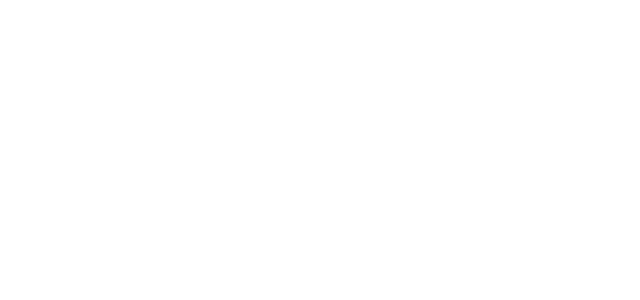
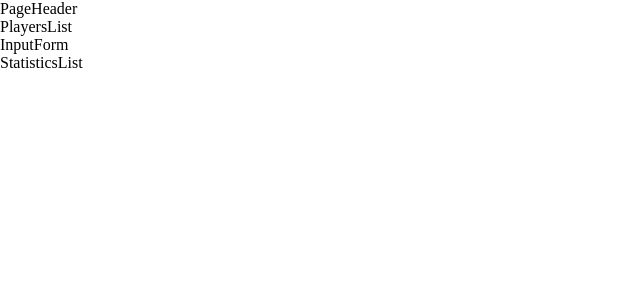
Before and after one commit to SundayLeagueSoccer/sls-admin-application-fe, a React (Vite) app: page /statistics/goals in a window 1280 px wide. Before the commit this address had no page. Shown: the top 300 px of the page, without its empty margins (0-640 px from the left). Built offline with nearby package versions, Linux system fonts and the light colour scheme; a web font is replaced by a local one.

Commit message:
feat: updated setup

```diff
--- a/src/App.tsx
+++ b/src/App.tsx
@@ -1,22 +1,14 @@
-import { lazy, Suspense } from "react";
 import { Route, Routes, useLocation } from "react-router-dom";
 import { AnimatePresence } from "framer-motion";
 
 //Layout
-import PublicPageLayout from "./utils/PubilcPageLayout";
+import UpdateStatisticsPage from "./utils/UpdateStatisticsPage";
 
 //context
 import { AppContextProvider } from "./context/AppContext";
 
 //Pages
-// import LandingPage from "./pages/LandingPage/";
-// import AwardsPage from "./pages/AwardsPage/";
-// import PlayersPage from "./pages/PlayersPage/";
-// import StatisticsPage from "./pages/StatisticsPage/";
-// import AboutPage from "./pages/AboutPage/";
-
-//lazyLoading
-const LandingPage = lazy(() => import("./pages/LandingPage/"));
+import LandingPage from "./pages/LandingPage/";
 
 const App = () => {
   const location = useLocation();
@@ -24,14 +16,32 @@
     <>
       <AppContextProvider>
         <AnimatePresence mode="wait">
-          <Suspense fallback={<div>Loading...</div>}>
-            <Routes location={location} key={location.pathname}>
-              {/* public routes */}
-              <Route element={<PublicPageLayout />}>
-                <Route path="/" element={<LandingPage />} />
-              </Route>
-            </Routes>
-          </Suspense>
+          <Routes location={location} key={location.pathname}>
+            {/* landing Page route */}
+            <Route path="/" element={<LandingPage />} />
+            {/* public routes */}
+
+            <Route
+              path="/statistics/goals"
+              element={<UpdateStatisticsPage />}
+            />
+            <Route
+              path="/statistics/assists"
+              element={<UpdateStatisticsPage />}
+            />
+            <Route
+              path="/statistics/clean-sheets"
+              element={<UpdateStatisticsPage />}
+            />
+            <Route
+              path="/statistics/yellow-cards"
+              element={<UpdateStatisticsPage />}
+            />
+            <Route
+              path="/statistics/red-cards"
+              element={<UpdateStatisticsPage />}
+            />
+          </Routes>
         </AnimatePresence>
       </AppContextProvider>
     </>
--- a/src/utils/PubilcPageLayout/index.tsx
+++ /dev/null
@@ -1,18 +0,0 @@
-import styles from "./PublicPageLayout.module.scss";
-import Navbar from "../../Components/Navbar";
-import Footer from "../../Components/Footer";
-import { Outlet } from "react-router-dom";
-
-const PublicPageLayout = () => {
-  return (
-    <>
-      <main className={styles.PublicPageLayout}>
-        <Navbar />
-        <Outlet />
-        <Footer />
-      </main>
-    </>
-  );
-};
-
-export default PublicPageLayout;
--- /dev/null
+++ b/src/utils/UpdateStatisticsPage/Components/InputForm.tsx
@@ -0,0 +1,11 @@
+import styles from "../styles/InputForm.module.scss";
+
+const InputForm = () => {
+  return (
+    <>
+      <section className={styles.InputForm}>InputForm</section>
+    </>
+  );
+};
+
+export default InputForm;
--- /dev/null
+++ b/src/utils/UpdateStatisticsPage/Components/PageHeader.tsx
@@ -0,0 +1,11 @@
+import styles from "../styles/PageHeader.module.scss";
+
+const PageHeader = () => {
+  return (
+    <>
+      <section className={styles.PageHeader}>PageHeader</section>
+    </>
+  );
+};
+
+export default PageHeader;
--- /dev/null
+++ b/src/utils/UpdateStatisticsPage/Components/PlayersList.tsx
@@ -0,0 +1,11 @@
+import styles from "../styles/PlayersList.module.scss";
+
+const PlayersList = () => {
+  return (
+    <>
+      <section className={styles.PlayersList}>PlayersList</section>
+    </>
+  );
+};
+
+export default PlayersList;
--- /dev/null
+++ b/src/utils/UpdateStatisticsPage/Components/StatisticsList.tsx
@@ -0,0 +1,11 @@
+import styles from "../styles/StatisticsList.module.scss";
+
+const StatisticsList = () => {
+  return (
+    <>
+      <section className={styles.StatisticsList}>StatisticsList</section>
+    </>
+  );
+};
+
+export default StatisticsList;
--- /dev/null
+++ b/src/utils/UpdateStatisticsPage/index.tsx
@@ -0,0 +1,22 @@
+import InputForm from "./Components/InputForm";
+import PageHeader from "./Components/PageHeader";
+import PlayersList from "./Components/PlayersList";
+import StatisticsList from "./Components/StatisticsList";
+import styles from "./UpdateStatisticsPage.module.scss";
+
+const UpdateStatisticsPage = () => {
+  return (
+    <>
+      <main className={styles.UpdateStatisticsPage}>
+        <PageHeader />
+        <div>
+          <PlayersList />
+          <InputForm />
+          <StatisticsList />
+        </div>
+      </main>
+    </>
+  );
+};
+
+export default UpdateStatisticsPage;
```
Also changed, not shown: src/utils/UpdateStatisticsPage/UpdateStatisticsPage.module.scss (renamed from src/utils/PubilcPageLayout/PublicPageLayout.module.scss), src/utils/UpdateStatisticsPage/styles/InputForm.module.scss (added), src/utils/UpdateStatisticsPage/styles/PageHeader.module.scss (added), src/utils/UpdateStatisticsPage/styles/PlayersList.module.scss (added), src/utils/UpdateStatisticsPage/styles/StatisticsList.module.scss (added).
